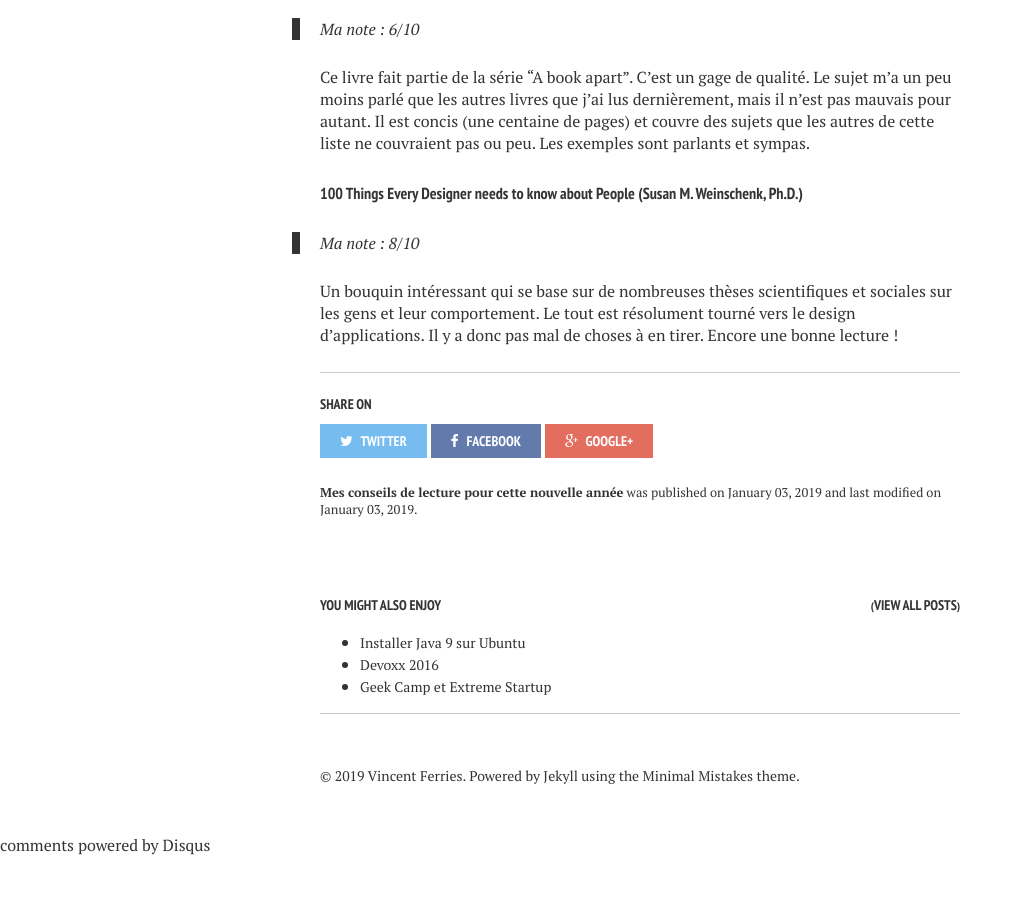
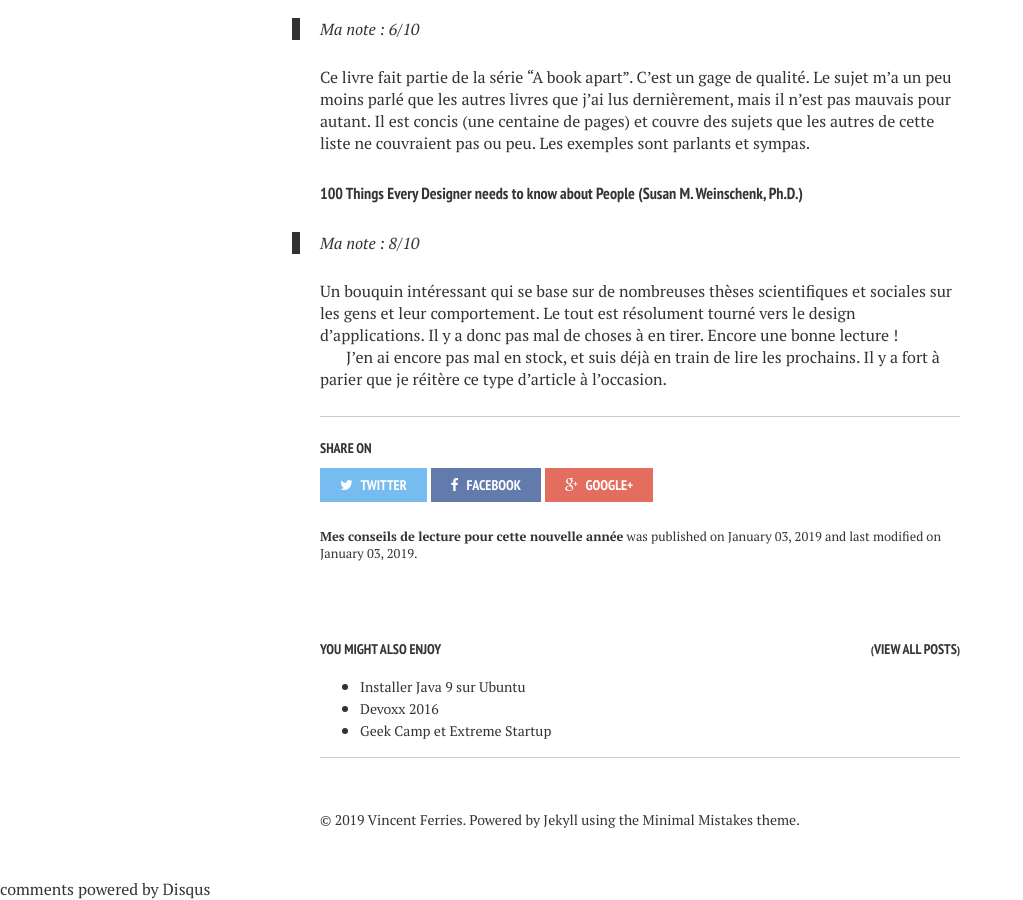
Before and after one commit to vferries/blog, a Jekyll site: the page built from _posts/2019-01-03-lectures.md, in a window 1280 px wide and 900 px high, scrolled down 5030 px. Shown: the whole window, without its empty margins (0-1023 px from the left). Built offline with Jekyll 4.4.1, drawn with Linux system fonts in a browser that asks for light colours; nearby versions of some CDN libraries; comment, search, counter and statistics services are not loaded; before the commit the page ends 5886 px from its top, so only the background shows below that.

Commit message:
add small ending sentence

```diff
--- a/_posts/2019-01-03-lectures.md
+++ b/_posts/2019-01-03-lectures.md
@@ -124,3 +124,5 @@ Ce livre fait partie de la série "A book apart". C'est un gage de qualité. Le
 > Ma note : 8/10
 
 Un bouquin intéressant qui se base sur de nombreuses thèses scientifiques et sociales sur les gens et leur comportement. Le tout est résolument tourné vers le design d'applications. Il y a donc pas mal de choses à en tirer. Encore une bonne lecture !
+
+J'en ai encore pas mal en stock, et suis déjà en train de lire les prochains. Il y a fort à parier que je réitère ce type d'article à l'occasion.
```
